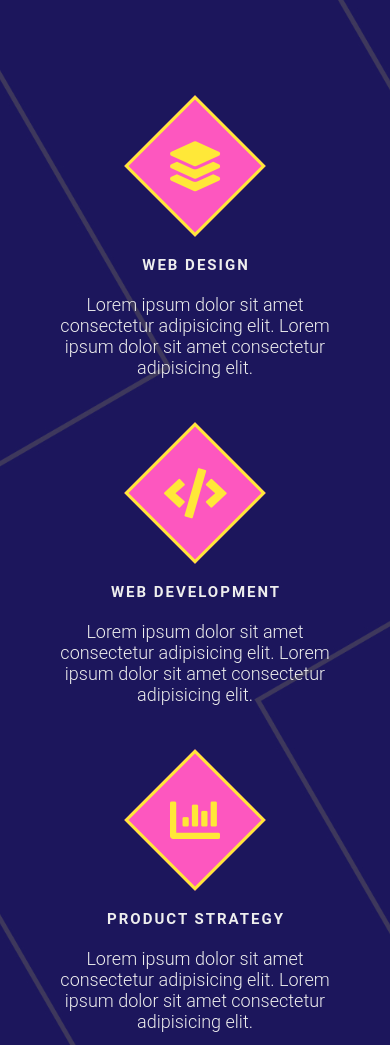
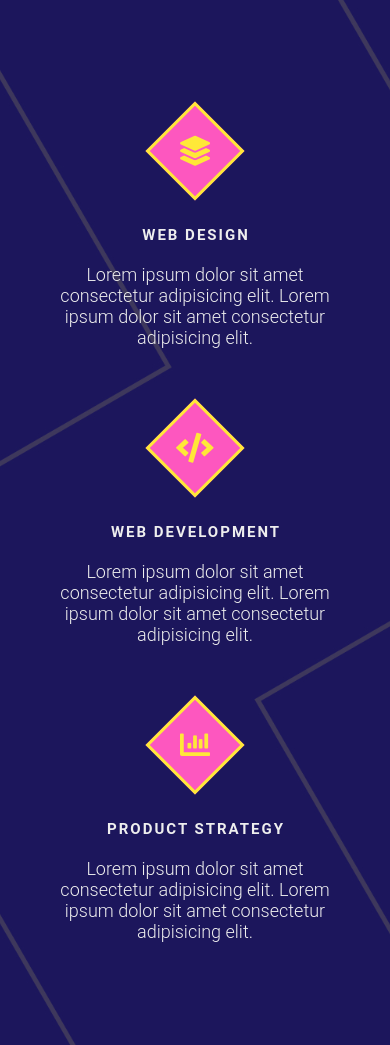
Before and after one commit to evabrinkmann/portfolio-website, a website built with Parcel: page src/index.html in a window 390 px wide. Shown: the part 1980-3025 px from the top of the page. Built offline with nearby package versions, Linux system fonts and the light colour scheme; a web font is replaced by a local one.

Commit message:
Adapt services icons

```diff
--- a/src/main.css
+++ b/src/main.css
@@ -536,4 +536,13 @@ input[type='submit']:hover {
   .about-details li {
     margin: 0 2rem;
   }
+
+  .icon-container {
+    width: 7rem;
+    height: 7rem;
+  }
+
+  .icon-container i {
+    font-size: 3rem;
+  }
 }
```
Also changed, not shown: 3 other files.
